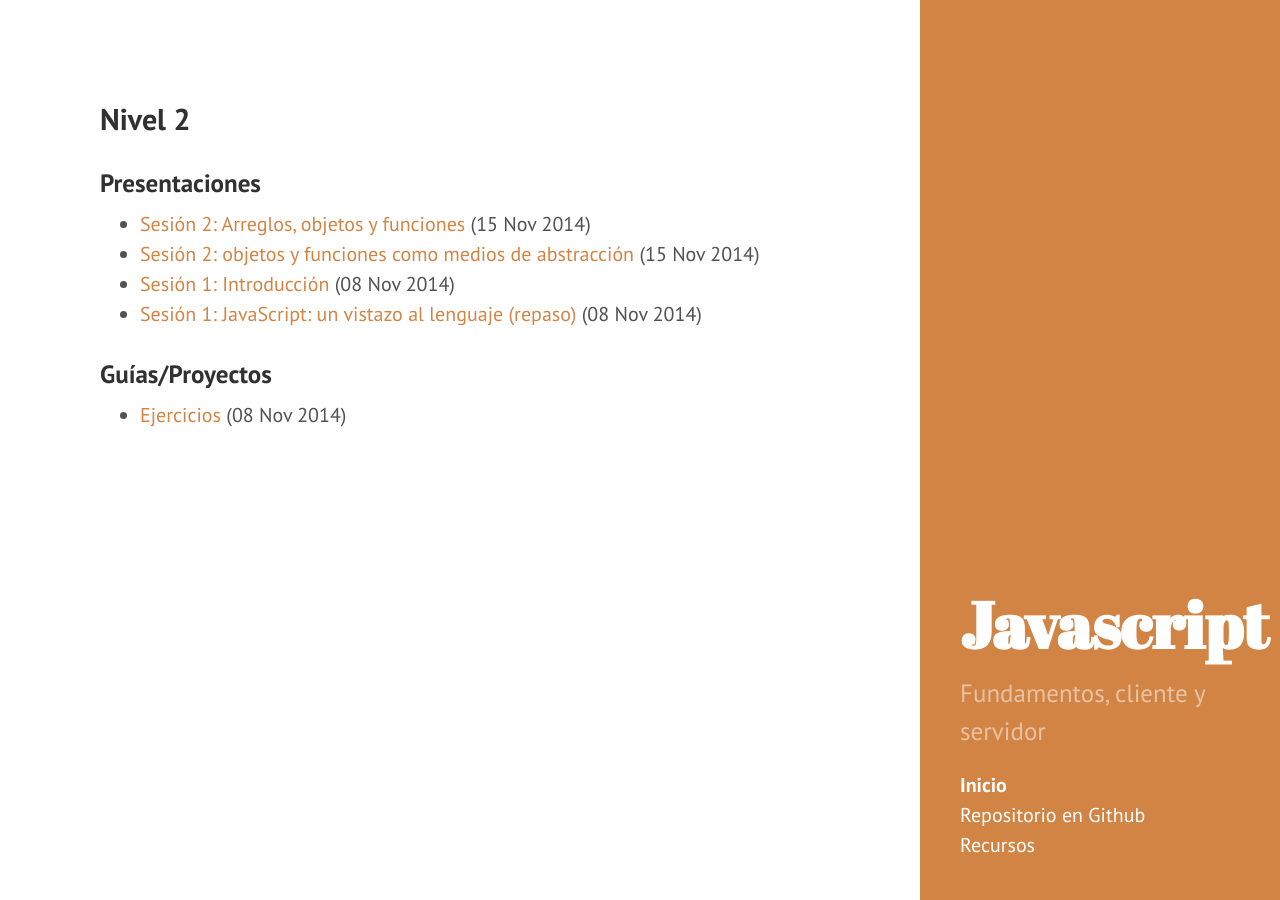
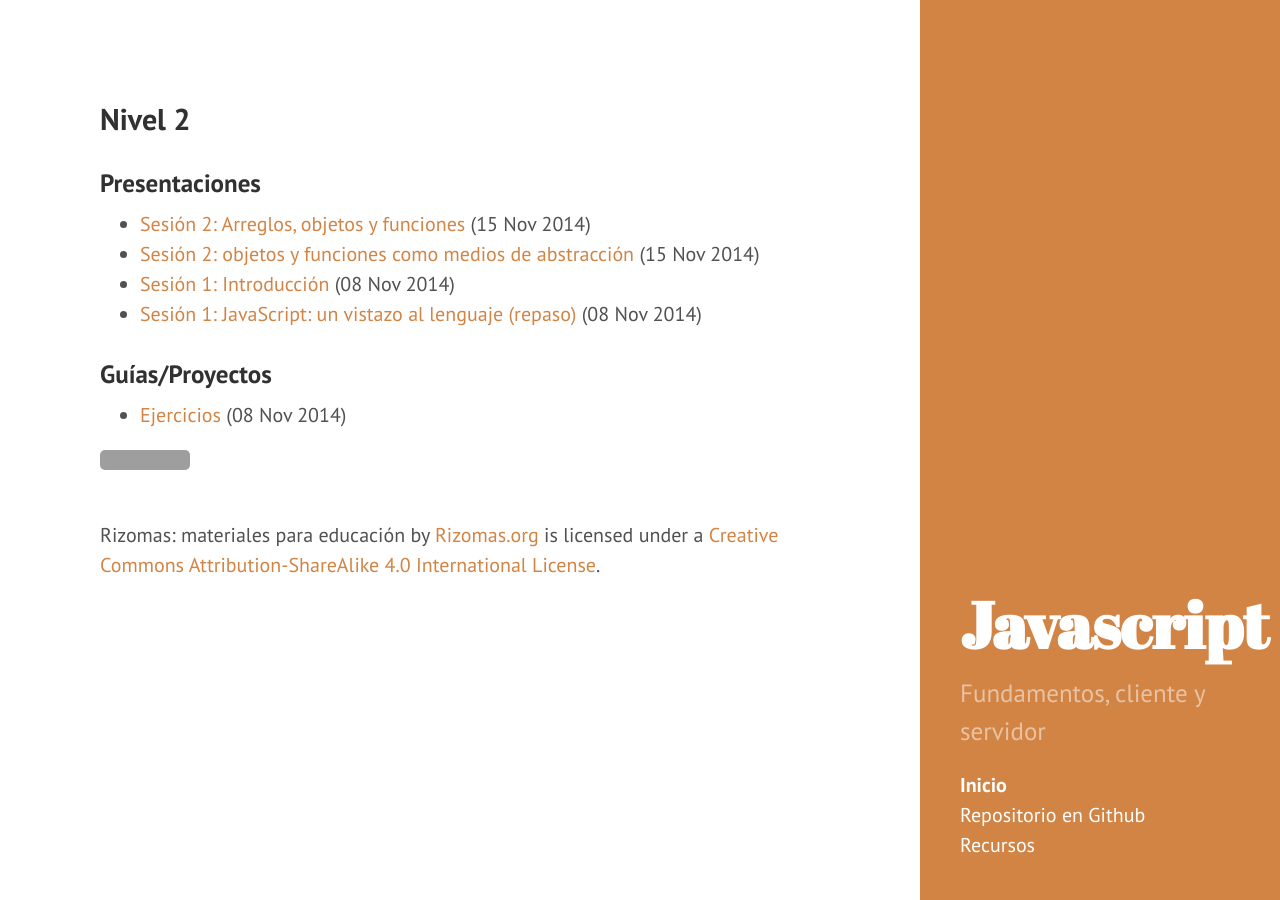
Before and after one commit to rizoma/javascript, a Jekyll site: the page built from index.html, in a window 1280 px wide. Built offline with Jekyll 4.4.1, drawn with Linux system fonts in a browser that asks for light colours; Markdown is read by kramdown in place of the engine named in the settings; the list of posts is cut into pages by our own code; grey boxes are pictures that could not be loaded.

Commit message:
adds creative commons license

```diff
--- a/_layouts/default.html
+++ b/_layouts/default.html
@@ -9,6 +9,7 @@
 
     <div class="content container">
       {{ content }}
+    <a rel="license" href="http://creativecommons.org/licenses/by-sa/4.0/"><img alt="Creative Commons License" style="border-width:0" src="https://i.creativecommons.org/l/by-sa/4.0/88x31.png" /></a><br /><span xmlns:dct="http://purl.org/dc/terms/" property="dct:title">Rizomas: materiales para educación</span> by <a xmlns:cc="http://creativecommons.org/ns#" href="http://www.rizomas.org" property="cc:attributionName" rel="cc:attributionURL">Rizomas.org</a> is licensed under a <a rel="license" href="http://creativecommons.org/licenses/by-sa/4.0/">Creative Commons Attribution-ShareAlike 4.0 International License</a>.
     </div>
 
   </body>
```
